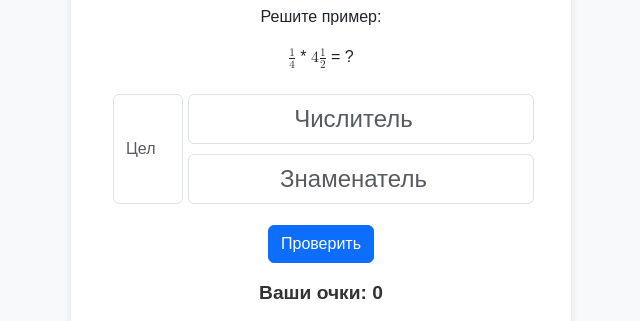
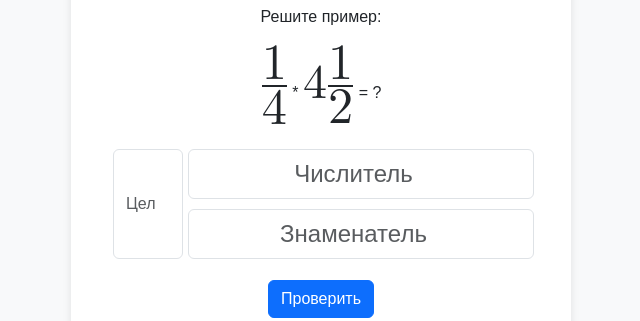
Before and after one commit to frlacc/fractionlearnapp, a plain HTML site: page index.html in a window 1280 px wide. Shown: the part 169-490 px from the top of the page, without its empty margins (319-959 px from the left). Drawn offline with nearby package versions, Linux system fonts and the light colour scheme.

Commit message:
Увеличен размер шрифта дробей

```diff
--- a/index.html
+++ b/index.html
@@ -65,6 +65,17 @@
       flex-direction: column;
       justify-content: center;
       align-items: center;
+    }
+
+    /* Увеличиваем шрифт для MathML */
+    math {
+      font-size: 2em;
+    }
+    mfrac {
+      font-size: 1.5em;
+    }
+    mn {
+      font-size: 1.5em;
     }
   </style>
 </head>
@@ -214,7 +225,6 @@
       }
 
       document.getElementById("question").innerHTML = questionText;
-      document.getElementById("resultMessage").innerText = "";
     }
 
     function checkAnswer() {
```
